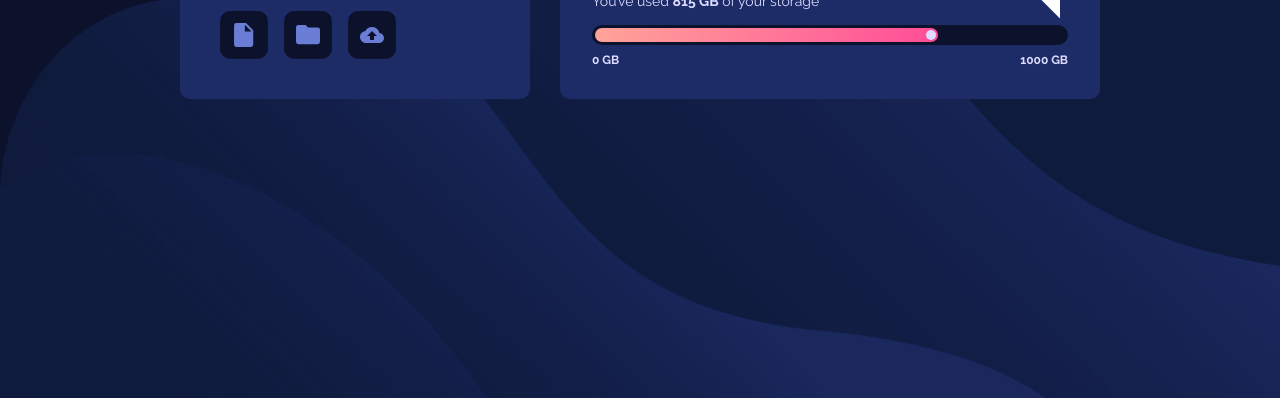
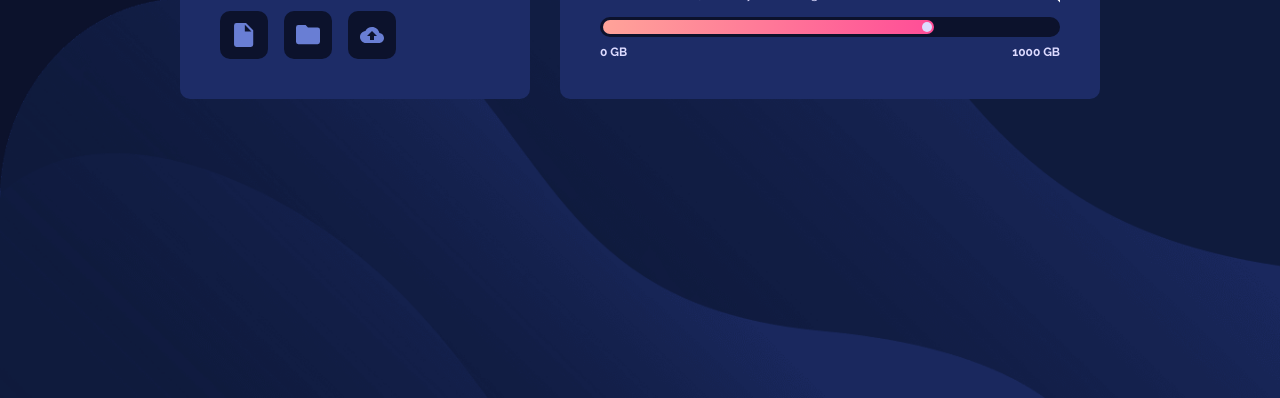
Before and after one commit to md5dalton/fylo-ds, a website: page index.html in a window 1280 px wide. Shown: the part 402-800 px from the top of the page. Drawn offline with Linux system fonts and the light colour scheme.

Commit message:
Update index.html

```diff
--- a/index.html
+++ b/index.html
@@ -20,7 +20,7 @@
         <li class="bg-veryDarkBlue h-12 w-12 flex items-center justify-center rounded-[10px]"><img src="images/icon-upload.svg" alt="cloud icon"></li>
       </ul>
     </div>
-    <div class="bg-darkBlue w-full p-8 rounded-[10px] relative">
+    <div class="bg-darkBlue w-full p-8 sm:p-10 rounded-[10px] relative">
       <p class="text-center text-[14px] leading-4 sm:text-left">You’ve used <span class="font-bold">815 GB</span> of your storage</p>
       <div class="mb-4 md:mb-0">
         <!-- <input type="range" name="space" id="space"> -->
```
Also changed, not shown: dist/main.css.
